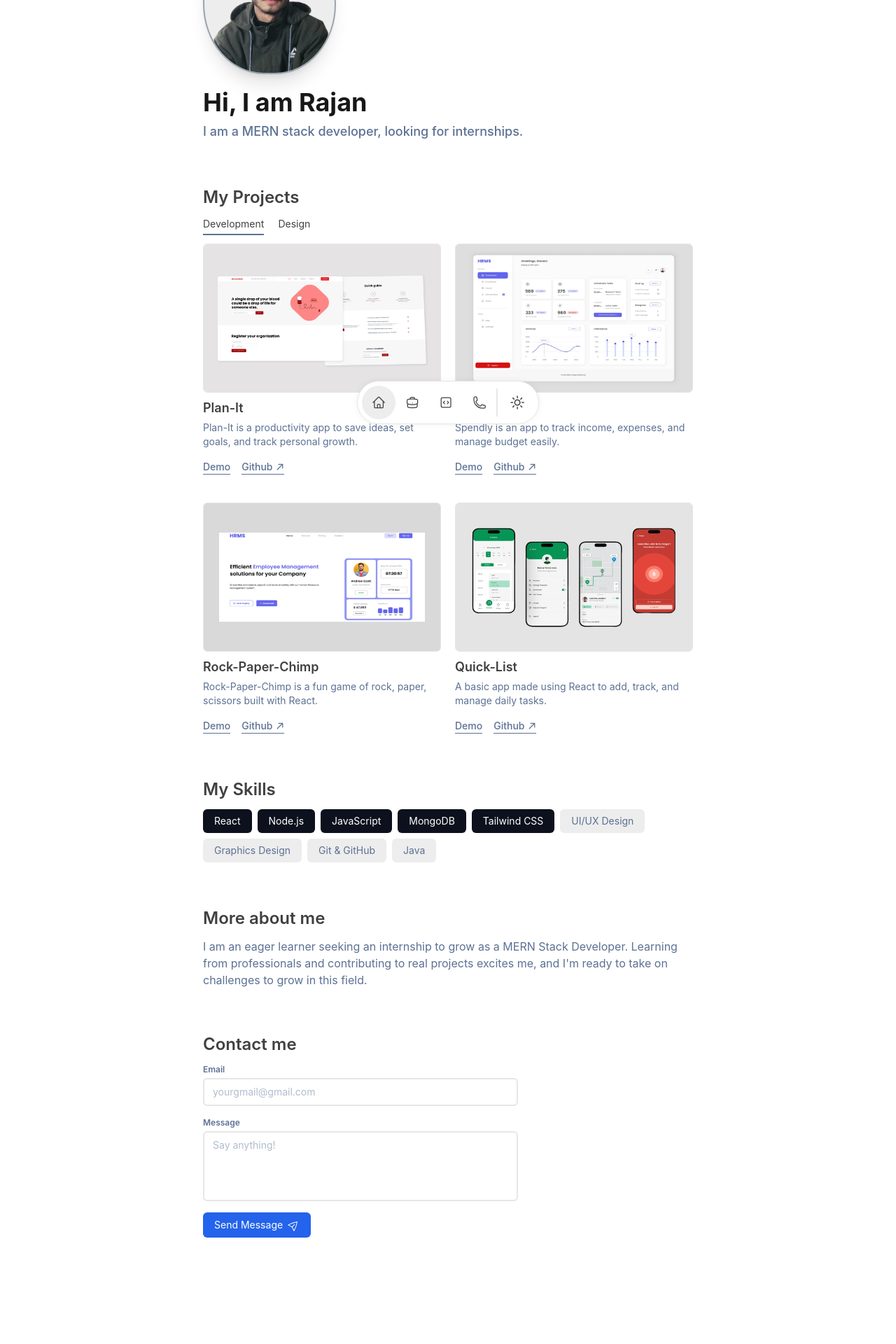
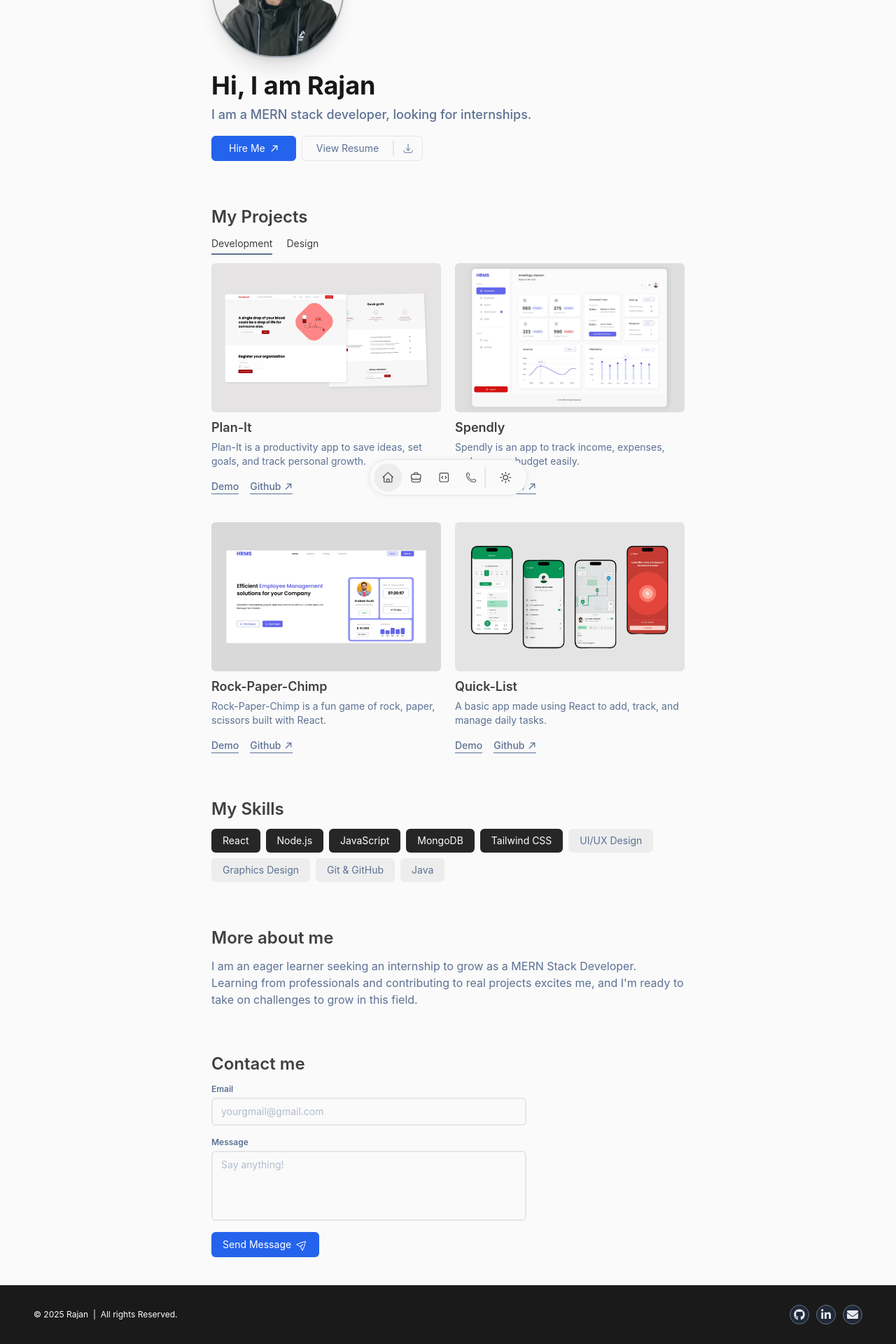
Before and after one commit to rajan-khadkaa/portfolio-v2, a React (Vite) app: page / in a window 1280 px wide. Shown: the part 178-2098 px from the top of the page at 70% size. Before the commit the page ends 1986 px from the top, so only its background shows below. Built offline with nearby package versions, Linux system fonts and the light colour scheme; no server answers.

Commit message:
footer & navbar

```diff
--- a/package.json
+++ b/package.json
@@ -13,7 +13,8 @@
     "@emailjs/browser": "^4.4.1",
     "@heroicons/react": "^2.2.0",
     "react": "^18.2.0",
-    "react-dom": "^18.2.0"
+    "react-dom": "^18.2.0",
+    "react-icons": "^5.4.0"
   },
   "devDependencies": {
     "@types/react": "^18.0.37",
--- a/src/App.jsx
+++ b/src/App.jsx
@@ -4,31 +4,50 @@ import Navbar from "./components/navbar/Navbar";
 import Profile from "./components/profile/Profile";
 import Projects from "./components/projects/Projects";
 import Skills from "./components/skills/Skills";
+import Footer from "./components/footer/Footer";
 import "./index.css";
 import { useState, useEffect } from "react";
 
 function App() {
   const [show, setShow] = useState(true);
   const [currentPos, setCurrentPos] = useState(0);
-  useEffect(() => {
-    const handleScroll = () => {
-      const newPos = scrollY;
-      if (newPos > currentPos) {
+
+  //this is to hide the navbar just like linked-in feature but some issues need to be solved
+  // useEffect(() => {
+  //   const handleScroll = () => {
+  //     const newPos = scrollY;
+  //     if (newPos > currentPos) {
+  //       setShow(false);
+  //     } else {
+  //       // console.log("up up up!");
+  //       setShow(true);
+  //     }
+  //     // console.log("scroll point is: ", scrollY);
+  //     setCurrentPos(newPos);
+  //   };
+  //   window.addEventListener("scroll", handleScroll);
+
+  //   return () => window.removeEventListener("scroll", handleScroll);
+  // }, [currentPos]);
+
+  window.addEventListener("scroll", () => {
+    const totalHeight = document.documentElement.scrollHeight; //eg. 2000px
+    const viewportHeight = document.documentElement.clientHeight; //eg. 800px
+    const scrolledHeight = window.scrollY; //it never ie total window height, must add viewport height then it will be. so 1200px
+
+    // now add viewportHeight and scrolledHeight and if it is greater or equals to totalHeight then it should hide the
+    // navbar.All this is done to hide navbar when it reaches footer so navbar won't block footer contents
+    if (viewportHeight + scrolledHeight >= totalHeight) {
       setShow(false);
     } else {
-        // console.log("up up up!");
       setShow(true);
     }
-      // console.log("scroll point is: ", scrollY);
-      setCurrentPos(newPos);
-    };
-    window.addEventListener("scroll", handleScroll);
+  });
 
-    return () => window.removeEventListener("scroll", handleScroll);
-  }, [currentPos]);
   return (
-    <div className="flex bg-white justify-center w-full h-full pb-10">
-      <div className="flex relative flex-col items-start max-w-[700px] min-w-[632px] w-full h-full">
+    <div className="flex flex-col items-center bg-none w-full h-full">
+      <div className="flex flex-col bg-white items-center w-full h-full pb-10">
+        <div className="flex relative flex-col items-start max-w-[700px] px-3  w-full h-full">
           <Profile />
           <Projects />
           <Skills />
@@ -36,13 +55,19 @@ function App() {
           <Contact />
           <div
             className={`${
-            show ? "" : "translate-y-full opacity-0"
+              // show ? "" : "translate-y-full opacity-0" //this works to hide the navbar but then some top portions are still hoverable so use below part
+              show ? "" : "translate-y-[calc(100%+50px)]" //this will hide and further push down the navbar by 50px so nothing appears
+              // show ? "" : ""
             } transition-all duration-500 fixed bottom-4 left-1/2 transform -translate-x-1/2 box-border rounded-full bg-white shadow-shadow-all-sides border-[1.5px] border-bdr-opt`}
           >
             <Navbar />
           </div>
         </div>
       </div>
+      <div className="flex justify-center bg-clr-footer w-full">
+        <Footer />
+      </div>
+    </div>
   );
 }
 
--- a/src/components/footer/Footer.jsx
+++ b/src/components/footer/Footer.jsx
@@ -1,8 +1,133 @@
-import React from "react";
+import {
+  ArrowUpRightIcon,
+  DocumentDuplicateIcon,
+} from "@heroicons/react/24/outline";
+import React, { useState } from "react";
+import {
+  FaGithub,
+  FaLinkedin,
+  FaPhoneAlt,
+  FaEnvelope,
+  FaLinkedinIn,
+} from "react-icons/fa";
 
 function Footer() {
+  const [copiedText, setCopiedText] = useState("");
+
+  const handleCopy = (text) => {
+    navigator.clipboard.writeText(text);
+    setCopiedText(text);
+    setTimeout(() => {
+      setCopiedText("");
+    }, 1000);
+  };
+
   return (
-    <footer id="footer" className="flex w-full flex-col gap-3 pt-10"></footer>
+    <footer
+      id="footer"
+      className="flex flex-col h-fit w-full items-center  py-7  gap-3"
+    >
+      <div className="w-full px-2 sm:px-12 flex items-center justify-between">
+        <p className="text-xs text-txt-cta">
+          &copy; 2025 Rajan&nbsp; |&nbsp; All rights Reserved.
+        </p>
+        <div className="flex gap-[10px] ">
+          <a
+            className="size-7 flex items-center justify-center p-1 text-gray-200 border-gray-500 bg-gray-800 border-[1.4px] rounded-full"
+            target="_blank"
+            href="https://github.com/rajan-khadkaa"
+          >
+            <FaGithub />
+          </a>
+          <a
+            className="size-7 flex items-center justify-center p-[5px] text-gray-200 border-gray-500 bg-gray-800 border-[1.4px] rounded-full"
+            target="_blank"
+            href="https://www.linkedin.com/in/rajan-khadka-106868268/"
+          >
+            <FaLinkedinIn />
+          </a>
+          <a
+            className="size-7 flex items-center justify-center p-[5px] text-gray-200 border-gray-500 bg-gray-800 border-[1.4px] rounded-full"
+            target="_blank"
+            href="https://mail.google.com/mail/?view=cm&to=rajankhadkaa0809@gmail.com&su=Lets%20work%20together&body=Hello%20Rajan!"
+          >
+            <FaEnvelope />
+          </a>
+        </div>
+      </div>
+      {/* <div className="w-full flex max-w-[84vw] justify-between items-start">
+        <div className="flex flex-col gap-1">
+          <a
+            className="mb-3"
+            href="https://mail.google.com/mail/?view=cm&to=rajankhadkaa0809@gmail.com&su=Internship%20Opportunity&body=Hello%20Rajan!"
+            target="_blank"
+          >
+            <button
+              className="flex gap-[7px] items-center py-[7px] px-6 border-[1.8px] border-btn-cta bg-btn-cta  rounded-md  text-txt-cta text-sm"
+              type="button"
+            >
+              <span>Hire Me</span>
+              <ArrowUpRightIcon
+                className="size-[12px] -translate-y-[0px]"
+                strokeWidth="2.5"
+              />
+            </button>
+          </a>
+          <div className="flex gap-2 items-center h-[24px]">
+            <p className="text-sm text-txt-cta">rajankhadkaa0809@gmail.com</p>
+            <DocumentDuplicateIcon
+              onClick={() => handleCopy("rajankhadkaa0809@gmail.com")}
+              className="size-4"
+              // strokeWidth="1.5"
+            />
+            <span
+              className={`${
+                copiedText === "rajankhadkaa0809@gmail.com"
+                  ? "bg-btn-cta text-txt-cta text-xs px-2 py-[2px] rounded-md"
+                  : "hidden"
+              } `}
+            >
+              {copiedText === "rajankhadkaa0809@gmail.com" ? <>Copied</> : ""}
+            </span>
+          </div>
+          <div className="flex gap-2 items-center h-[24px]">
+            <p className="text-sm text-txt-cta">+9779814364007</p>
+            <DocumentDuplicateIcon
+              onClick={() => handleCopy("+9779814364007")}
+              className="size-4"
+              // strokeWidth="1.5"
+            />
+            <span
+              className={`${
+                copiedText === "+9779814364007"
+                  ? "bg-btn-cta text-txt-cta text-xs px-2 py-[2px] rounded-md"
+                  : "hidden"
+              } `}
+            >
+              {copiedText === "+9779814364007" ? <>Copied</> : ""}
+            </span>
+          </div>
+        </div>
+        <div className="flex flex-col gap-2">
+          <a className="text-sm text-txt-cta" href="#home">
+            Home
+          </a>
+          <a className="text-sm text-txt-cta" href="#projects">
+            Projects
+          </a>
+          <a className="text-sm text-txt-cta" href="#skills">
+            Skills
+          </a>
+        </div>
+      </div>
+      <div className="w-full px-10">
+        <hr className="w-full" />
+      </div>
+
+      <div>
+        <span className=""></span>
+      </div> */}
+    </footer>
   );
 }
 
--- a/src/components/navbar/Navbar.jsx
+++ b/src/components/navbar/Navbar.jsx
@@ -26,7 +26,7 @@ function Navbar() {
   }, [isDark]);
 
   return (
-    <div className="w-full flex h-[60px] px-[6px] py-[2px] items-center justify-center">
+    <div className="w-full flex h-[50px] px-[6px] py-[2px] items-center justify-center">
       <a
         onClick={() => {
           setActive("home");
@@ -42,9 +42,9 @@ function Navbar() {
         <div
           className={`${
             active === "home" ? "bg-btn-opt" : ""
-          }  rounded-full p-[14px] text-txt-primary flex items-center justify-center`}
+          }  rounded-full p-[11px] text-txt-primary flex items-center justify-center`}
         >
-          <HomeIcon className={`size-5`} />
+          <HomeIcon className={`size-[18px]`} />
         </div>
       </a>
 
@@ -63,9 +63,9 @@ function Navbar() {
         <div
           className={`${
             active === "projects" ? "bg-btn-opt" : ""
-          }  rounded-full p-[14px] text-txt-primary flex items-center justify-center`}
+          }  rounded-full p-[11px] text-txt-primary flex items-center justify-center`}
         >
-          <BriefcaseIcon className={`size-5`} />
+          <BriefcaseIcon className={`size-[18px]`} />
         </div>
       </a>
       <a
@@ -83,10 +83,10 @@ function Navbar() {
         <div
           className={`${
             active === "skills" ? "bg-btn-opt" : ""
-          }  rounded-full p-[14px] text-txt-primary flex items-center justify-center`}
+          }  rounded-full p-[11px] text-txt-primary flex items-center justify-center`}
         >
           {/* <CodeBracketIcon className={`size-5`} /> */}
-          <CodeBracketSquareIcon className={`size-5`} />
+          <CodeBracketSquareIcon className={`size-[18px]`} />
         </div>
       </a>
       <a
@@ -104,28 +104,29 @@ function Navbar() {
         <div
           className={`${
             active === "contact" ? "bg-btn-opt" : ""
-          }  rounded-full p-[14px] text-txt-primary flex items-center justify-center`}
+          }  rounded-full p-[11px] text-txt-primary flex items-center justify-center`}
         >
-          <PhoneIcon className={`size-5`} />
+          <PhoneIcon className={`size-[16px]`} />
         </div>
       </a>
 
-      <span className={`${active === "contact" ? "ml-3" : ""} py-2 h-full`}>
-        <hr className=" bg-bdr-opt w-[1.8px] h-full" />
-      </span>
+      <div className={`${active === "contact" ? "ml-3" : ""} py-2 h-full`}>
+        <hr className=" bg-bdr-opt w-[1.5px] border-none h-full" />
+        {/* <span className="bg-bdr-opt w-[px] h-full"></span> */}
+      </div>
       <div
         onClick={() => setIsDark((prev) => !prev)}
         className={`${
           isDark ? "" : ""
-        }  rounded-full p-[14px] h-10 w-10 ml-2 mr-1 text-txt-primary flex items-center justify-center`}
+        }  rounded-full p-[11px] h-10 w-10 ml-2 mr-1 text-txt-primary flex items-center justify-center`}
       >
         {isDark ? (
           <div>
-            <MoonIcon className={`size-5`} />
+            <MoonIcon className={`size-[14px]`} />
           </div>
         ) : (
           <div>
-            <SunIcon className={`size-6`} />
+            <SunIcon className={`size-5`} />
           </div>
         )}
       </div>
--- a/src/components/profile/Profile.jsx
+++ b/src/components/profile/Profile.jsx
@@ -1,11 +1,18 @@
 import profImage from "../../assets/profile.png";
 import "../../App.css";
+import {
+  PaperAirplaneIcon,
+  EnvelopeIcon,
+  DocumentIcon,
+  ArrowDownTrayIcon,
+  ArrowUpRightIcon,
+} from "@heroicons/react/24/outline";
 
 function Profile() {
   return (
     <section
       id="home"
-      className="flex justify-between items-start w-full pt-16"
+      className="flex justify-between items-start w-full pt-10"
     >
       <div className="flex flex-col gap-5">
         <div className="img-div border-2 border-gray-400 bg-btn-opt shadow-xl">
@@ -13,6 +20,7 @@ function Profile() {
             className="img-profile"
             // src="../../assets/profile-2.jpg"
             src={profImage}
+            // src="/img"
             alt="Image"
           />
         </div>
@@ -23,6 +31,49 @@ function Profile() {
           <p className="text-txt-secondary text-lg font-medium">
             I am a MERN stack developer, looking for internships.
           </p>
+          <div className="flex items-center gap-2 mt-2">
+            <a
+              href="https://mail.google.com/mail/?view=cm&to=rajankhadkaa0809@gmail.com&su=Internship%20Opportunity&body=Hello%20Rajan!"
+              target="_blank"
+            >
+              <button
+                className="flex gap-[7px] items-center py-[7px] px-6 bg-btn-cta border-[1.8px] border-btn-cta  rounded-md  text-txt-cta text-sm"
+                type="button"
+              >
+                <span>Hire Me</span>
+                <ArrowUpRightIcon
+                  className="size-[12px] -translate-y-[0px]"
+                  strokeWidth="2.5"
+                />
+              </button>
+            </a>
+            <div className="flex gap-0 items-center border-[1.8px] border-bdr-opt rounded-md">
+              <a href="/Rajan_Khakdka_Resume.pdf" target="_blank">
+                <button
+                  className="flex gap-[10px] items-center py-[7px] px-5 bg-none border-none rounded-md text-txt-secondary hover:text-btn-cta text-sm "
+                  type="button"
+                >
+                  <span>View Resume</span>
+                  {/* <DocumentIcon className="size-4" /> */}
+                </button>
+              </a>
+              <div className="h-full w-fit">
+                <span className="border-[1px] border-bdr-opt"></span>
+              </div>
+              <a
+                href="/Rajan_Khakdka_Resume.pdf"
+                target="_blank"
+                download="Rajan_Khadka_Resume.pdf"
+              >
+                <button
+                  className="flex bg-none px-[12px] border-none rounded-md text-txt-secondary hover:text-btn-cta"
+                  type="button"
+                >
+                  <ArrowDownTrayIcon className="size-4" />
+                </button>
+              </a>
+            </div>
+          </div>
         </div>
       </div>
     </section>
--- a/src/components/projects/Development.jsx
+++ b/src/components/projects/Development.jsx
@@ -3,12 +3,12 @@ import { ArrowUpRightIcon } from "@heroicons/react/24/outline";
 
 function Development() {
   return (
-    <div className="w-full flex flex-col gap-10">
-      <div className="w-full grid gap-5 grid-cols-[repeat(auto-fit,_minmax(100px,_1fr))]">
+    <div className="w-full flex flex-wrap flex-col gap-10">
+      <div className="w-full grid gap-5 grid-cols-[repeat(auto-fit,_minmax(250px,_1fr))]  sm:grid-cols-[repeat(auto-fit,_minmax(200px,_1fr))] md:grid-cols-[repeat(auto-fit,_minmax(100px,_1fr))] ">
         <div className="flex flex-col gap-2">
-          <div className="w-full h-[213px] border-[1.5px] border-bdr-opt rounded-md overflow-hidden">
+          <div className="w-full flex justify-center items-center h-[213px] rounded-md overflow-hidden">
             <img
-              className="w-full h-full transition-transform ease-out duration-300 hover:scale-105"
+              className="w-full h-auto rounded-md transition-transform ease-out duration-300 hover:scale-105"
               src="./img-4.png"
               alt="plan-it"
             />
@@ -35,9 +35,9 @@ function Development() {
           </div>
         </div>
         <div className="flex flex-col gap-2">
-          <div className="w-full h-[213px] border-[1.5px] border-bdr-opt rounded-md overflow-hidden">
+          <div className="w-full h-[213px] flex justify-center items-center rounded-md overflow-hidden">
             <img
-              className="w-full h-full transition-transform ease-out duration-300 hover:scale-105"
+              className="w-full h-auto rounded-md transition-transform ease-out duration-300 hover:scale-105"
               src="./img-2.png"
               alt="plan-it"
             />
@@ -70,11 +70,11 @@ function Development() {
           </div>
         </div>
       </div>
-      <div className="w-full grid gap-5 grid-cols-[repeat(auto-fit,_minmax(100px,_1fr))]">
+      <div className="w-full grid gap-5 grid-cols-[repeat(auto-fit,_minmax(250px,_1fr))]  sm:grid-cols-[repeat(auto-fit,_minmax(200px,_1fr))] md:grid-cols-[repeat(auto-fit,_minmax(100px,_1fr))] ">
         <div className="flex flex-col gap-2">
-          <div className="w-full h-[213px] border-[1.5px] border-bdr-opt rounded-md overflow-hidden">
+          <div className="w-full h-[213px] flex justify-center items-center rounded-md overflow-hidden">
             <img
-              className="w-full h-full transition-transform ease-out duration-300 hover:scale-105"
+              className="w-full h-auto rounded-md transition-transform ease-out duration-300 hover:scale-105"
               src="./img-3.png"
               alt="plan-it"
             />
@@ -109,9 +109,9 @@ function Development() {
           </div>
         </div>
         <div className="flex flex-col gap-2">
-          <div className="w-full h-[213px] border-[1.5px] border-bdr-opt rounded-md overflow-hidden">
+          <div className="w-full h-[213px] flex justify-center items-center rounded-md overflow-hidden">
             <img
-              className="w-full h-full transition-transform ease-out duration-300 hover:scale-105"
+              className="w-full h-auto rounded-md transition-transform ease-out duration-300 hover:scale-105"
               src="./img-1.png"
               alt="plan-it"
             />
--- a/src/components/skills/Skills.jsx
+++ b/src/components/skills/Skills.jsx
@@ -5,19 +5,19 @@ function Skills() {
     <section id="skills" className="flex w-full flex-col gap-3 pt-16">
       <h3 className="text-2xl font-semibold text-txt-primary">My Skills</h3>
       <div className="w-full flex flex-wrap gap-2">
-        <div className="bg-btn-main text-white rounded-md py-[7px] px-4 text-sm h-fit">
+        <div className="bg-btn-main text-txt-cta rounded-md py-[7px] px-4 text-sm h-fit">
           <p className="m-0 p-0">React</p>
         </div>
-        <div className="bg-btn-main text-white rounded-md py-[7px] px-4 text-sm  h-fit">
+        <div className="bg-btn-main text-txt-cta rounded-md py-[7px] px-4 text-sm  h-fit">
           <p className="m-0 p-0">Node.js</p>
         </div>
-        <div className="bg-btn-main text-white rounded-md py-[7px] px-4 text-sm  h-fit">
+        <div className="bg-btn-main text-txt-cta rounded-md py-[7px] px-4 text-sm  h-fit">
           <p className=" m-0 p-0">JavaScript</p>
         </div>
-        <div className="bg-btn-main text-white rounded-md py-[7px] px-4 text-sm  h-fit">
+        <div className="bg-btn-main text-txt-cta rounded-md py-[7px] px-4 text-sm  h-fit">
           <p className="m-0 p-0">MongoDB</p>
         </div>
-        <div className="bg-btn-main text-white rounded-md py-[7px] px-4 text-sm  h-fit">
+        <div className="bg-btn-main text-txt-cta rounded-md py-[7px] px-4 text-sm  h-fit">
           <p className="m-0 p-0">Tailwind CSS</p>
         </div>
         <div className="bg-btn-opt text-txt-secondary rounded-md py-[7px] px-4 text-sm  h-fit">
--- a/src/index.css
+++ b/src/index.css
@@ -9,9 +9,9 @@ html {
 @layer base {
   /* Light Theme Variables */
   :root {
-    --clr-white: 0, 0%, 100%;
-    --clr-black: 0, 0%, 0%;
-    --btn-main: 222, 42%, 8%;
+    --clr-white: 0, 0%, 98%;
+    --clr-black: 0, 0%, 10%;
+    --btn-main: 0, 0%, 15%;
     --btn-opt: 222, 1%, 93%;
     --btn-cta: 221, 83%, 53%;
     --txt-cta: 0, 0%, 100%;
@@ -21,22 +21,26 @@ html {
     --txt-primary: 0, 0%, 25%;
     --txt-secondary: 217, 23%, 47%;
     --txt-placeholder: 217, 23%, 75%;
+    --clr-footer: 0, 0%, 10%;
   }
 
   /* Dark Theme Variables */
   .dark {
-    --clr-white: 0, 0%, 0%; /* black */
-    --clr-black: 0, 0%, 100%; /* white */
+    --clr-white: 0, 0%, 10%; /* black */
+    --clr-black: 0, 0%, 98%; /* white */
     /* --btn-main: 222, 20%, 12%; */
-    --btn-main: 217, 23%, 70%;
-    --btn-opt: 222, 5%, 20%;
+    --btn-main: 222, 5%, 50%;
+    /* --btn-main: 217, 23%, 70%; */
+    --btn-opt: 222, 5%, 15%;
     --btn-cta: 221, 83%, 53%;
-    --txt-cta: 0, 0%, 100%;
+    --txt-cta: 0, 0%, 90%;
     --bdr: 218, 3%, 30%;
     --bdr-opt: 0, 0%, 20%;
     --txt-highlight: 0, 0%, 90%;
     --txt-primary: 0, 0%, 85%;
-    --txt-secondary: 217, 23%, 60%;
-    --txt-placeholder: 217, 23%, 32%;
+    --txt-secondary: 0, 0%, 56%;
+    /* --txt-secondary: 217, 23%, 60%; */
+    --txt-placeholder: 0, 0%, 30%;
+    --clr-footer: 0, 0%, 15%;
   }
 }
--- a/tailwind.config.js
+++ b/tailwind.config.js
@@ -21,6 +21,7 @@ export default {
         "txt-primary": "hsl(var(--txt-primary))",
         "txt-secondary": "hsl(var(--txt-secondary))",
         "txt-placeholder": "hsl(var(--txt-placeholder))",
+        "clr-footer": "hsl(var(--clr-footer))",
       },
       boxShadow: {
         "shadow-all-sides": "0 0 8px 1px rgba(0,0,0,0.05)",
```
Also changed, not shown: src/components/projects/Design.jsx (+10 -10 lines), 2 other files (tests, documents, lock files or other folders). Lines whose indentation alone changed are shown as unchanged.
